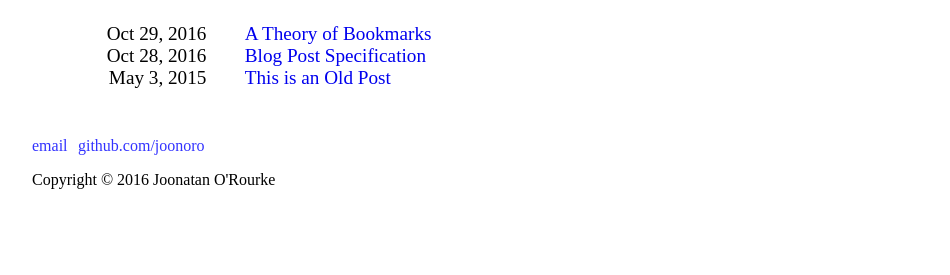
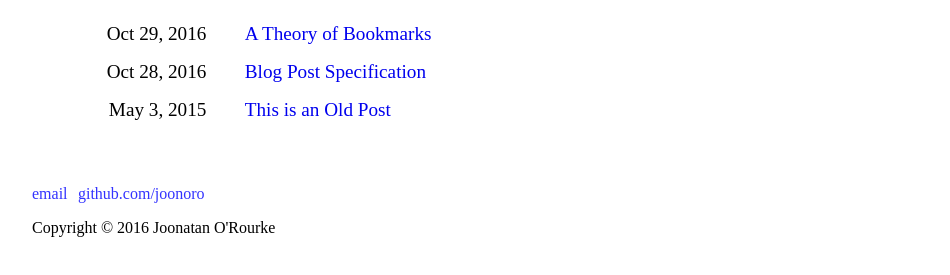
Before and after one commit to abbioro/joonoro.github.io, a plain HTML site: page index.html in a window 1280 px wide. Shown: the part 111-386 px from the top of the page, without its empty margins (160-1110 px from the left). Drawn offline with Linux system fonts and the light colour scheme; a web font is replaced by a local one.

Commit message:
Add spacing to index entries

```diff
--- a/static/style.css
+++ b/static/style.css
@@ -85,7 +85,11 @@ h1, h2, h3 {
 }
 
 /* Index entries */
-.index-entry .date, .title {
+.index-entry {
+    padding-bottom: 1em;
+}
+
+.index-entry .date, .index-entry .title {
     font-size: 1.2em;
 }
 
```
Also changed, not shown: 2015/5/3/old-post.html (+0 -1 lines), 2016/10/28/blog-spec.html (+0 -1 lines), 2016/10/29/theory-of-bookmarks.html (+0 -1 lines), about.html (+0 -1 lines), index.html (+0 -1 lines), static/header.html (+0 -1 lines).
